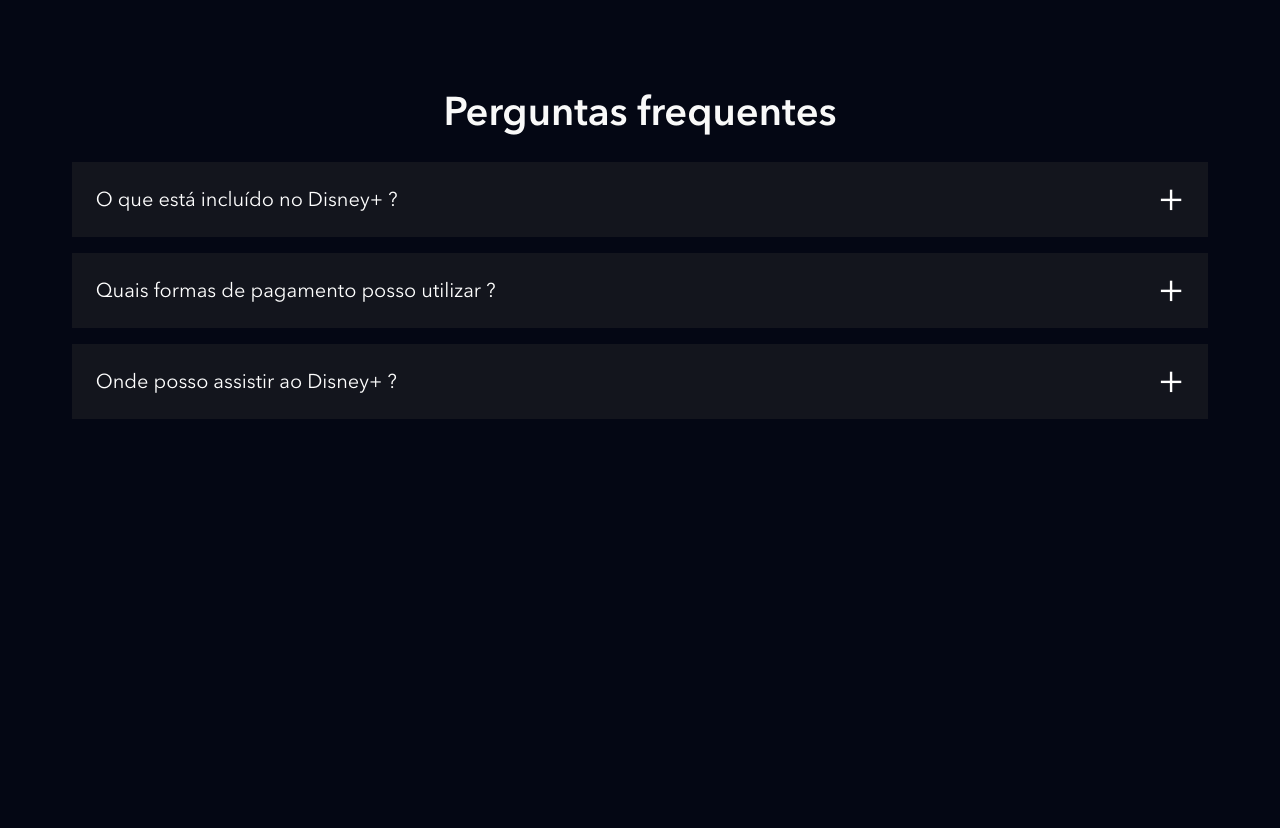
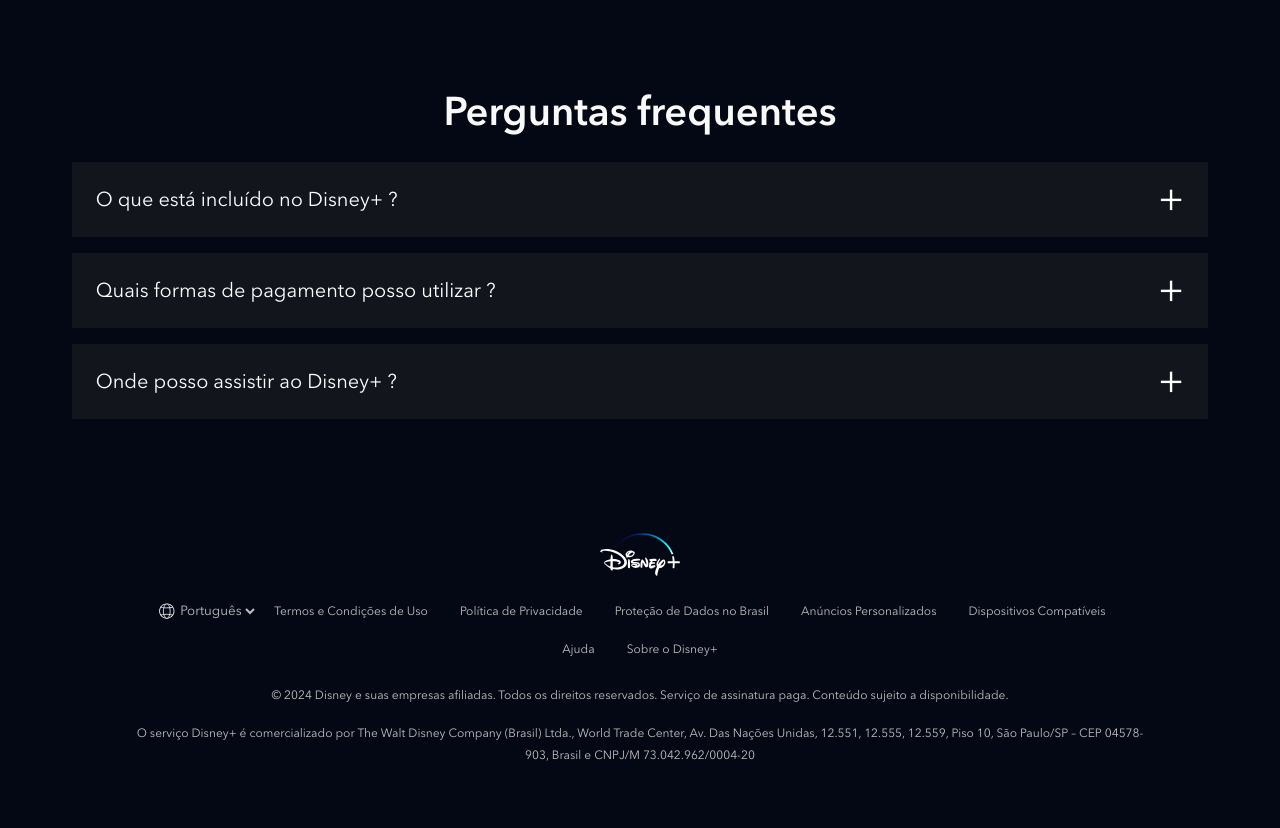
Before and after one commit to uVitin/clone_disney_plus, a website: page index.html in a window 1280 px wide. Shown: the part 4374-5202 px from the top of the page. Before the commit the page ends 4881 px from the top, so only its background shows below. Drawn offline with Linux system fonts and the light colour scheme.

Commit message:
Criação da sessão de rodapé!

```diff
--- a/index.html
+++ b/index.html
@@ -251,6 +251,49 @@
                 </li>
             </ul>
         </section>
+        <footer class="footer">
+            <div class="footer__container">
+                <img class="footer__logo" src="./src/images/disneyplus.svg" alt="Disney+">
+                <ul class="footer__links">
+                    <li class="footer__links__item">
+                        <div class="languege-selector">
+                            <img src="./src/images/icones/globe.svg" alt="Globo do Mundo">
+                            <select>
+                                <option>English</option>
+                                <option selected>Português</option>
+                            </select>
+                        </div>
+                    </li>
+                    <li class="footer__links__item">
+                        <a class="text--small" href="#">Termos e Condições de Uso</a>
+                    </li>
+                    <li class="footer__links__item">
+                        <a class="text--small" href="#">Política de Privacidade</a>
+                    </li>
+                    <li class="footer__links__item">
+                        <a class="text--small" href="#">Proteção de Dados no Brasil</a>
+                    </li>
+                    <li class="footer__links__item">
+                        <a class="text--small" href="#">Anúncios Personalizados</a>
+                    </li>
+                    <li class="footer__links__item">
+                        <a class="text--small" href="#">Dispositivos Compatíveis</a>
+                    </li>
+                    <li class="footer__links__item">
+                        <a class="text--small" href="#">Ajuda</a>
+                    </li>
+                    <li class="footer__links__item">
+                        <a class="text--small" href="#">Sobre o Disney+</a>
+                    </li>
+                </ul>
+                <p class="text--small">
+                    © 2024 Disney e suas empresas afiliadas. Todos os direitos reservados. Serviço de assinatura paga. Conteúdo sujeito a disponibilidade.
+                </p>
+                <p class="text--small">
+                    O serviço Disney+ é comercializado por The Walt Disney Company (Brasil) Ltda., World Trade Center, Av. Das Nações Unidas, 12.551, 12.555, 12.559, Piso 10, São Paulo/SP – CEP 04578-903, Brasil e CNPJ/M 73.042.962/0004-20
+                </p>
+            </div>
+        </footer>
         <script src="./src/main.js"></script>
     </body>
 </html>
--- /dev/null
+++ b/src/styles/_footer.scss
@@ -0,0 +1,69 @@
+@use 'variaveis';
+
+.footer {
+    padding: 26px 8px;
+
+    &__container {
+        max-width: 1024px;
+        width: 100%;
+        margin: 0 auto;
+        text-align: center;
+        padding-bottom: 20px;
+    }
+
+    &__logo {
+        width: 80px;
+        margin: 0 auto 10px;
+    }
+
+    &__links {
+        margin-bottom: 16px;
+        display: flex;
+        align-items: center;
+        flex-wrap: wrap;
+        justify-content: center;
+
+        &__item {
+            display: inline-block;
+
+            a {
+                text-decoration: none;
+                padding: 8px 16px;
+                display: block;
+            }
+
+            &:hover {
+                color: variaveis.$corTextoSecundario;
+            }
+        }
+    }
+
+    p {
+        margin-bottom: 16px;
+    }
+}
+
+.languege-selector {
+    display: flex;
+    align-items: center;
+
+    img {
+        height: 18px;
+        width: 18px;
+    }
+
+    select {
+        background-color: transparent;
+        border: none;
+        color: variaveis.$corTextoPrincipal;
+        height: 38px;
+
+        &:hover {
+            color: variaveis.$corTextoSecundario;
+        }
+
+        option {
+            color: variaveis.$corDeFundo;
+        }
+    }
+}
--- a/src/styles/main.scss
+++ b/src/styles/main.scss
@@ -4,7 +4,7 @@
 @use 'plans';
 @use 'available-devices';
 @use 'faq';
-
+@use 'footer';
 
 @font-face {
     font-family: Avenir;
@@ -82,6 +82,7 @@
     border-radius: 4px;
     margin-top: 2vw;
     margin-bottom: 8px;
+    cursor: pointer;
 }
 
 .image-text-section {
```
Also changed, not shown: dist/css/main.css.
